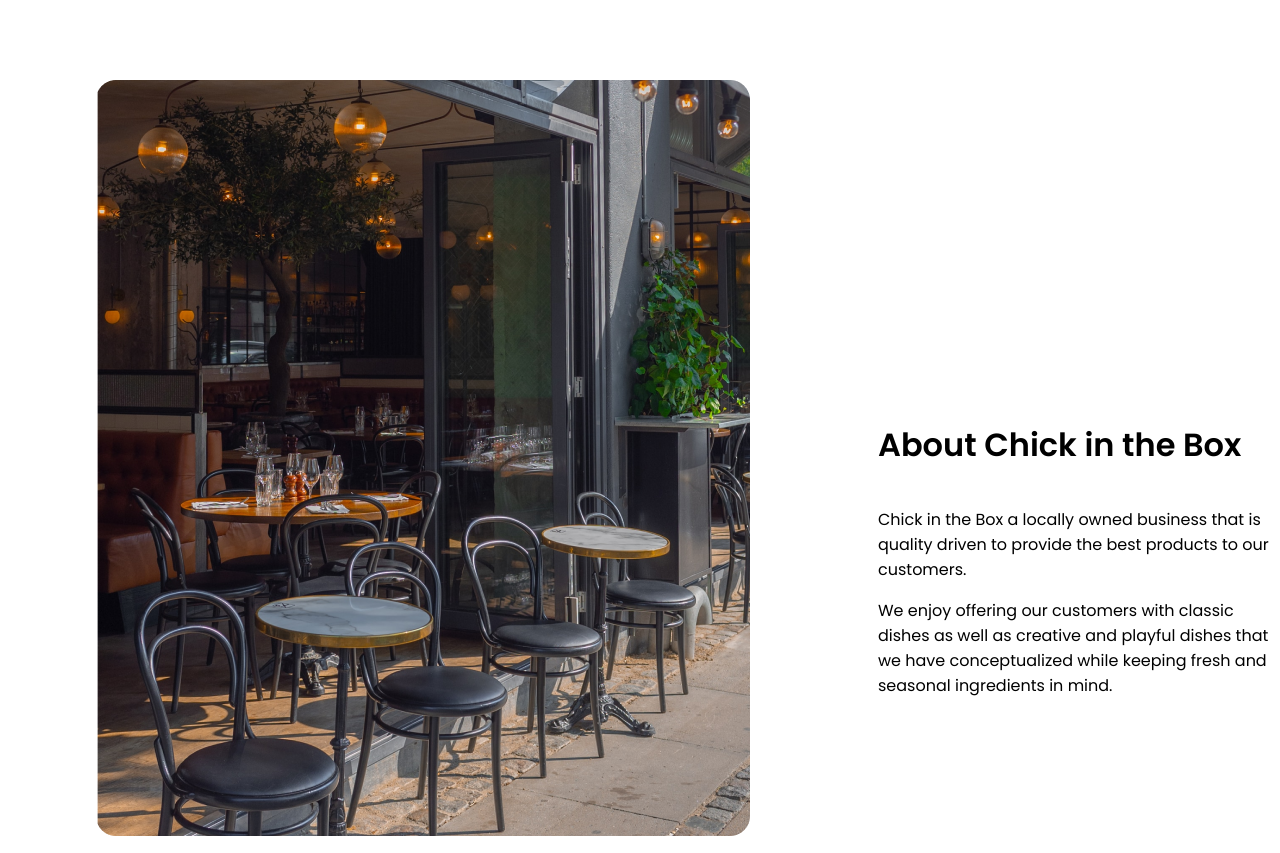
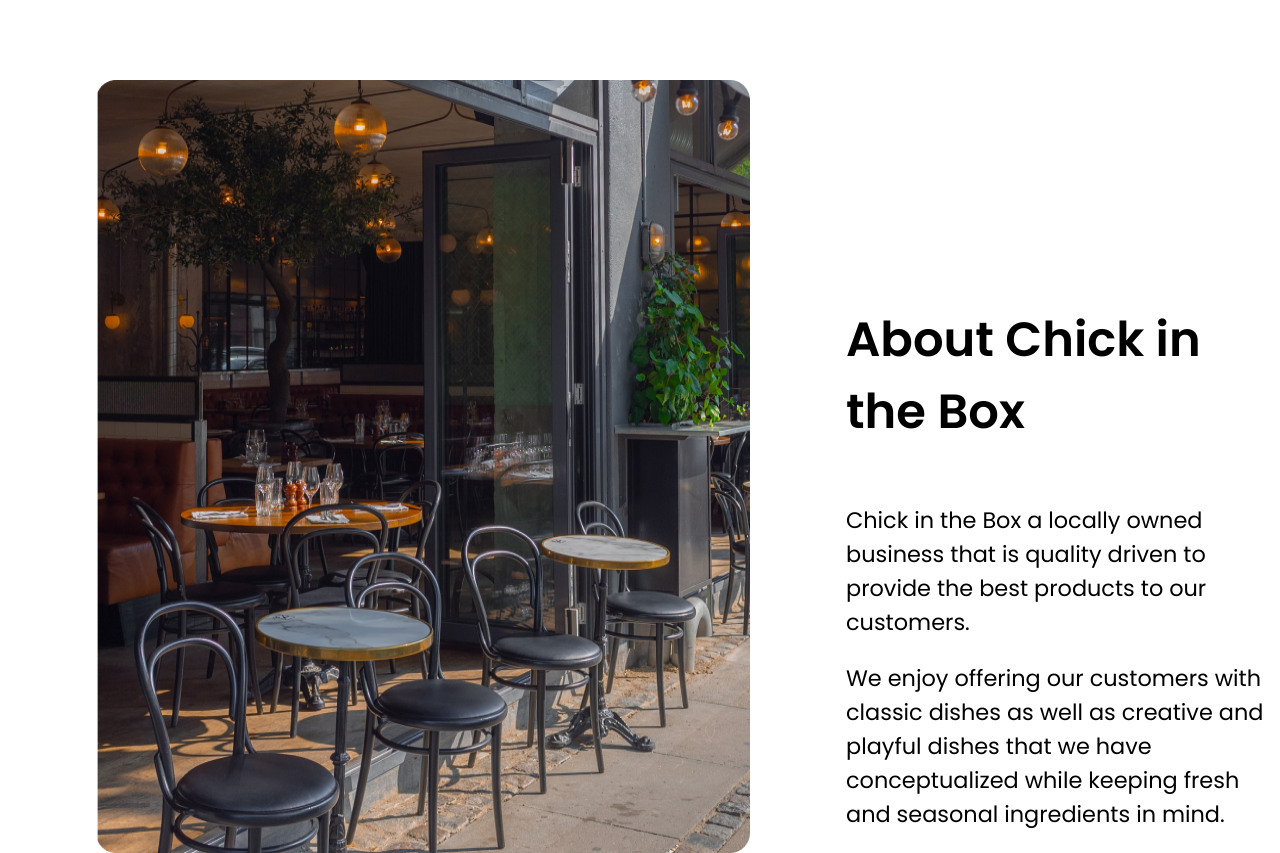
Before and after one commit to lyds214/chicken-website, a React (Create React App) app: page / in a window 1280 px wide. Built offline with nearby package versions, Linux system fonts and the light colour scheme.

Commit message:
fixed layout of the container

```diff
--- a/src/pages/About/About.css
+++ b/src/pages/About/About.css
@@ -7,15 +7,16 @@
     display: flex;
     flex-direction: column;
     margin: 10rem 0 0 6rem;
-    /* background: red; */
     width: 50%;
-    padding: 10rem 0 0 2rem;
+    padding: 2rem 0 0 0;
 }
 
 .heading {
     font-family: Poppins-SemiBold;
+    font-size: 3rem;
 }
 
 .paragraph{
     font-family: Poppins-Regular;
+    font-size: 1.4rem;
 }
```
